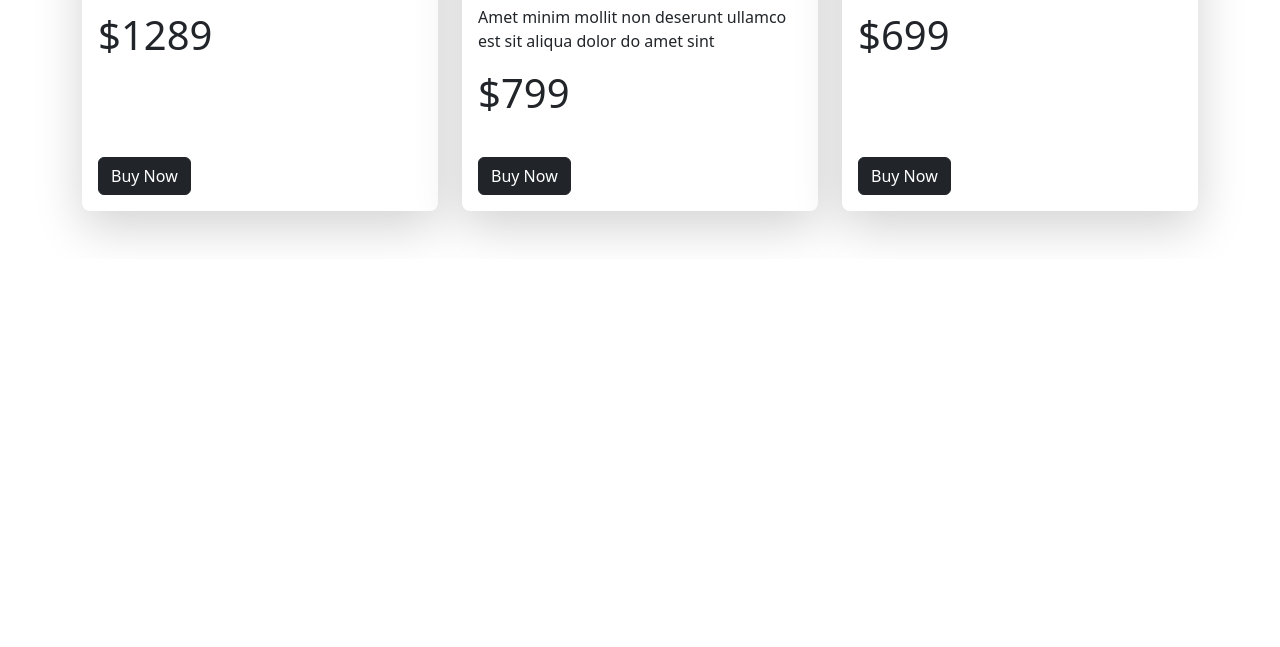
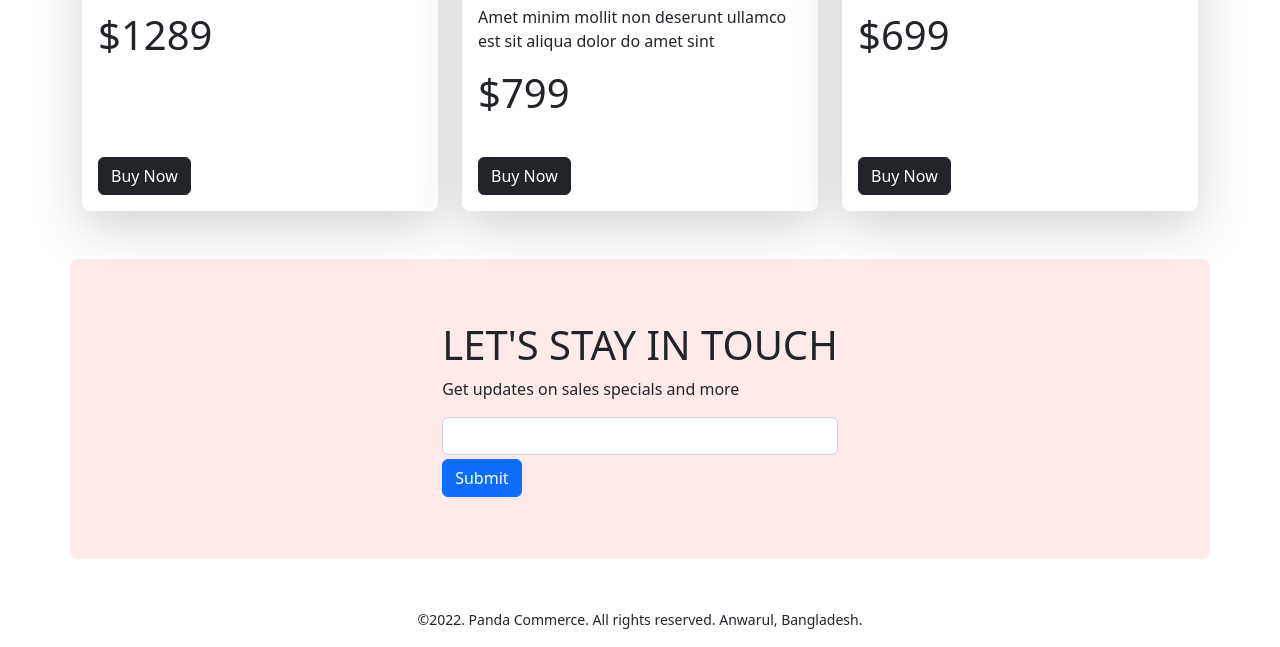
Before and after one commit to anwarul32/panda-commerce, a plain HTML site: page index.html in a window 1280 px wide. Shown: the part 1819-2466 px from the top of the page. Before the commit the page ends 2078 px from the top, so only its background shows below. Drawn offline with nearby package versions, Linux system fonts and the light colour scheme.

Commit message:
Added subscribe section and footer

```diff
--- a/index.html
+++ b/index.html
@@ -230,7 +230,24 @@
         </div>
       </section>
       <!-- Backpack section end  -->
+      <!-- Subscribe section start  -->
+      <section class="container rounded-3 d-flex justify-content-center align-items-center" style=" height: 300px;background-color: #FEEAE9;">
+        <div>
+          <h1>LET'S STAY IN TOUCH</h1>
+        <p>Get updates on sales specials and more</p>
+        <form>
+          <div class="mb-1">
+            <input type="email" class="form-control" id="exampleInputEmail1" aria-describedby="emailHelp">
+          </div>
+          <button type="submit" class="btn btn-primary">Submit</button>
+        </form>
+        </div>
+      </section>
+      <!-- Subscribe section end  -->
   </main>
+  <footer class="mt-5 text-center">
+      <p><small>&copy;2022. Panda Commerce. All rights reserved. Anwarul, Bangladesh. </small></p>
+  </footer>
   <script src="https://cdn.jsdelivr.net/npm/bootstrap@5.2.0/dist/js/bootstrap.bundle.min.js"
     integrity="sha384-A3rJD856KowSb7dwlZdYEkO39Gagi7vIsF0jrRAoQmDKKtQBHUuLZ9AsSv4jD4Xa"
     crossorigin="anonymous"></script>
```
